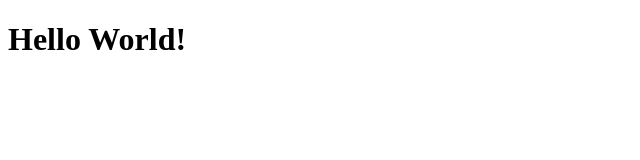
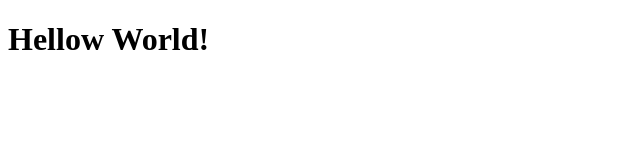
Before and after one commit to stephenmussel/vue-tutorial, a Vue app: page / in a window 1280 px wide. Shown: the top 160 px of the page, without its empty margins (0-640 px from the left). Built offline with nearby package versions, Linux system fonts and the light colour scheme.

Commit message:
renders hello world with data component

```diff
--- a/src/App.vue
+++ b/src/App.vue
@@ -1,11 +1,21 @@
 <script>
   export default {
     // component options
+
+    // data component option is a function that renders an object
+    data() {
+      return {
+        message: 'Hellow World!'
+      }
+    }
 
   }
 </script>
 
 <template>
-<!-- hard coded -->
-  <h1>Hello World!</h1>
+  <!-- hard coded -->
+  <!-- <h1>Hello World!</h1> -->
+
+  <!-- how to render dynamic text based on value of `message` -->
+  <h1>{{ message }}</h1>
 </template>
```
